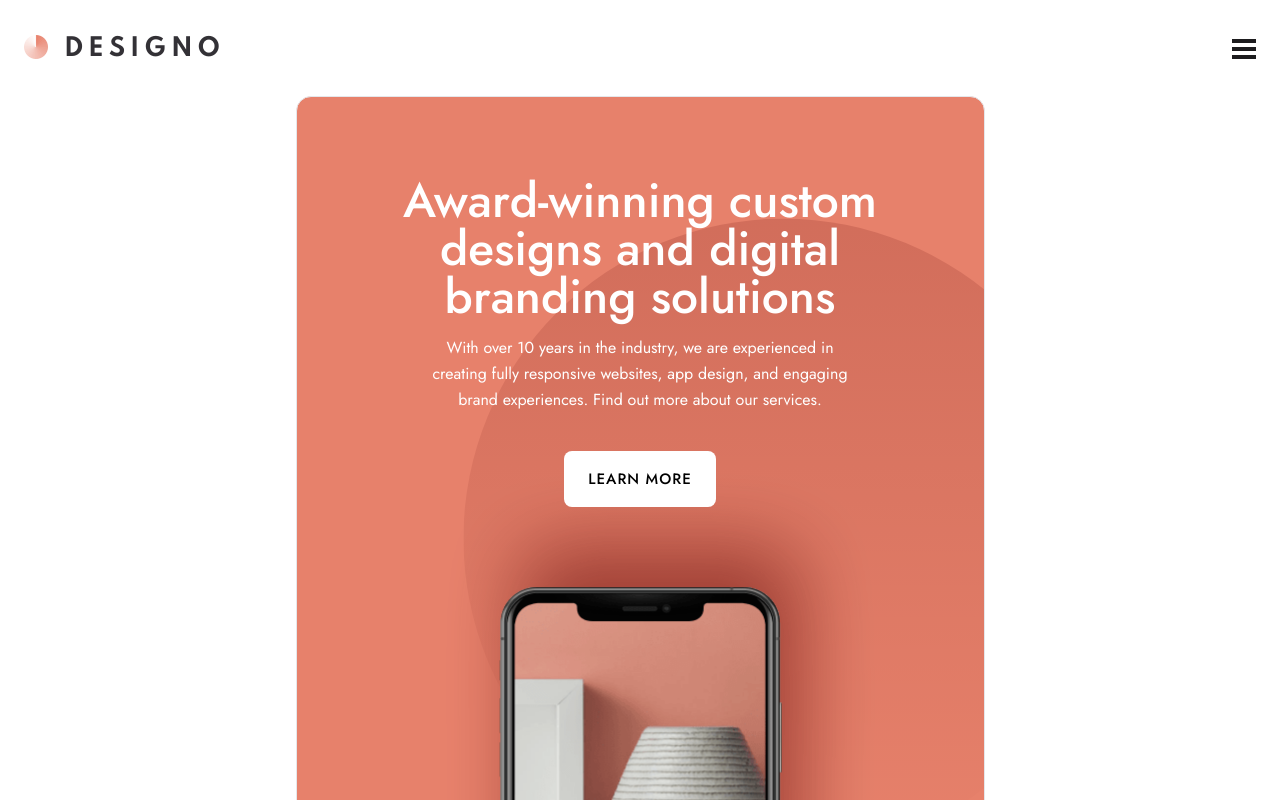
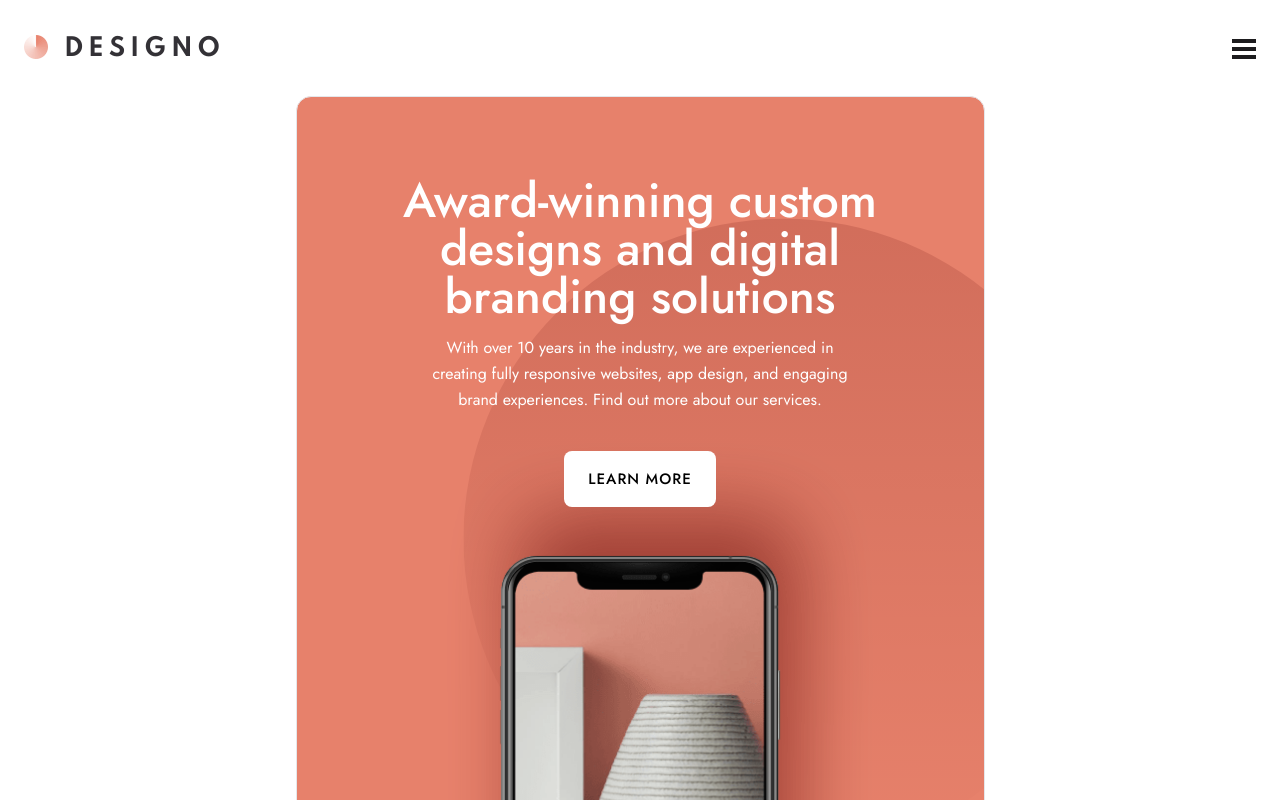
Before and after one commit to arlongoria93/designo-multipage-frontend-mentor, a Next.js app: page / in a window 1280 px wide. Shown: the top 800 px of the page. Built offline with nearby package versions, Linux system fonts and the light colour scheme.

Commit message:
hero tablet responsive

```diff
--- a/src/components/Hero/Hero.js
+++ b/src/components/Hero/Hero.js
@@ -13,7 +13,7 @@ const Hero = () => {
       className={`${jost.className} md:w-[689px] mx-auto border border-solid-2px  md:rounded-[15px]  h-[843px] bg-[#E7816B] flex flex-col z-10 overflow-clip`}
     >
       <div className="relative">
-        <BackgroundPatternHeroHome className="self-center translate-y-[16%] md:translate-y-[19%] translate-x-[-2%] md:translate-x-[26%]  h-[640px] w-[640px] absolute overflow-hidden " />
+        <BackgroundPatternHeroHome className="self-center translate-y-[16%] md:translate-y-[19%] translate-x-[-2%] md:translate-x-[26%]  h-[640px] w-[640px]  absolute overflow-hidden " />
       </div>
       <div className="flex flex-col gap-[14px] mt-[80px] w-[327px] md:w-[573px] self-center z-20 md:items-center">
         <h1 className="text-white text-center font-medium text-[32px] md:text-[48px] leading-[36px] md:leading-[48px]">
@@ -28,14 +28,14 @@ const Hero = () => {
           LEARN MORE
         </button>
       </div>
-      <div className="relative w-[625px] h-[700px] self-center -mt-[90px] ">
+      <div className="relative w-[625px] h-[924px] self-center -mt-[90px]  md:w-[620px] md:h-full md:-mt-[120px]">
         <Image
           quality={100}
           fill
           alt="hero phone"
           priority
           src="/assets/home/desktop/image-hero-phone.png"
-          className=" asbolute object-top object-cover"
+          className=" asbolute object-top object-cover "
         />
       </div>
     </main>
```
